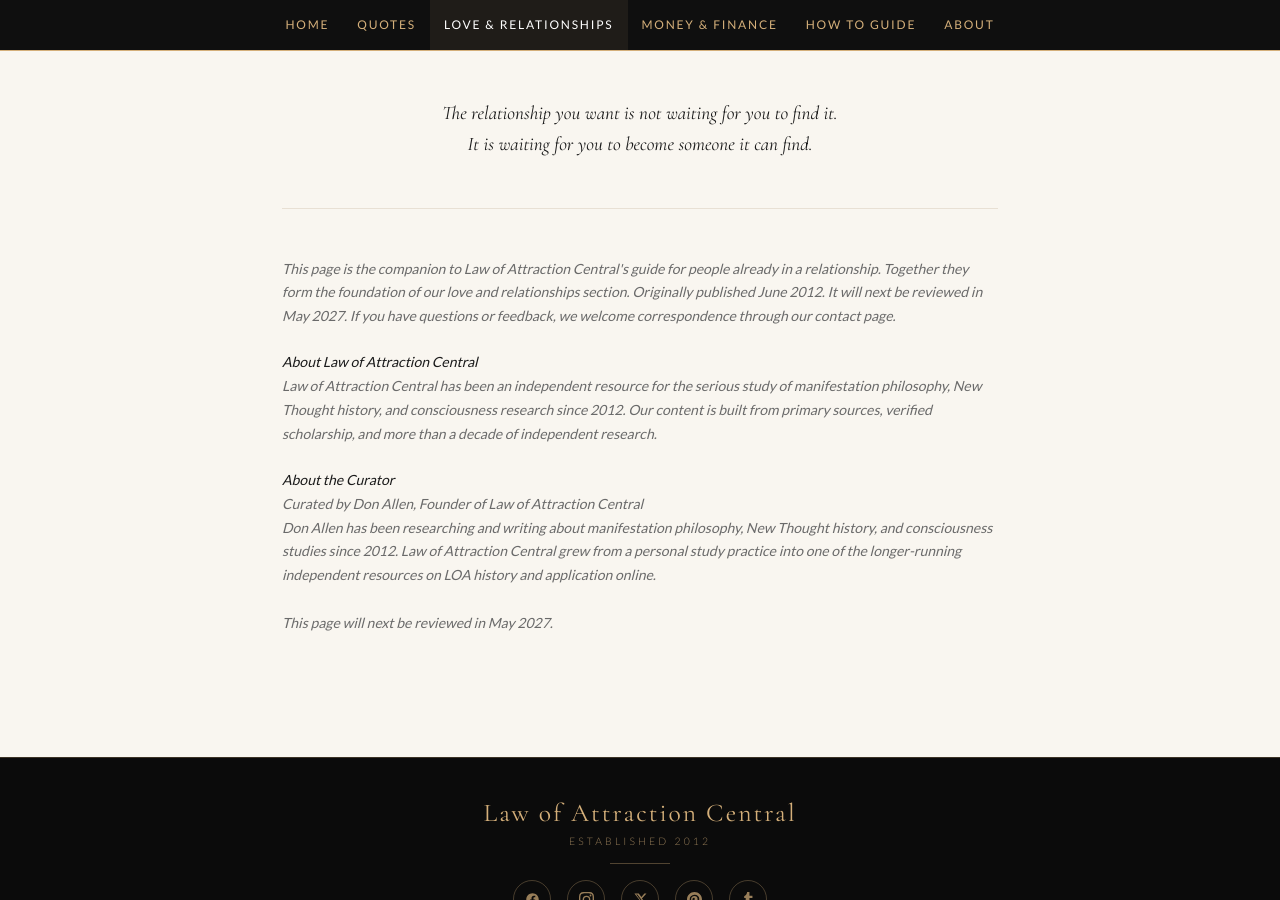
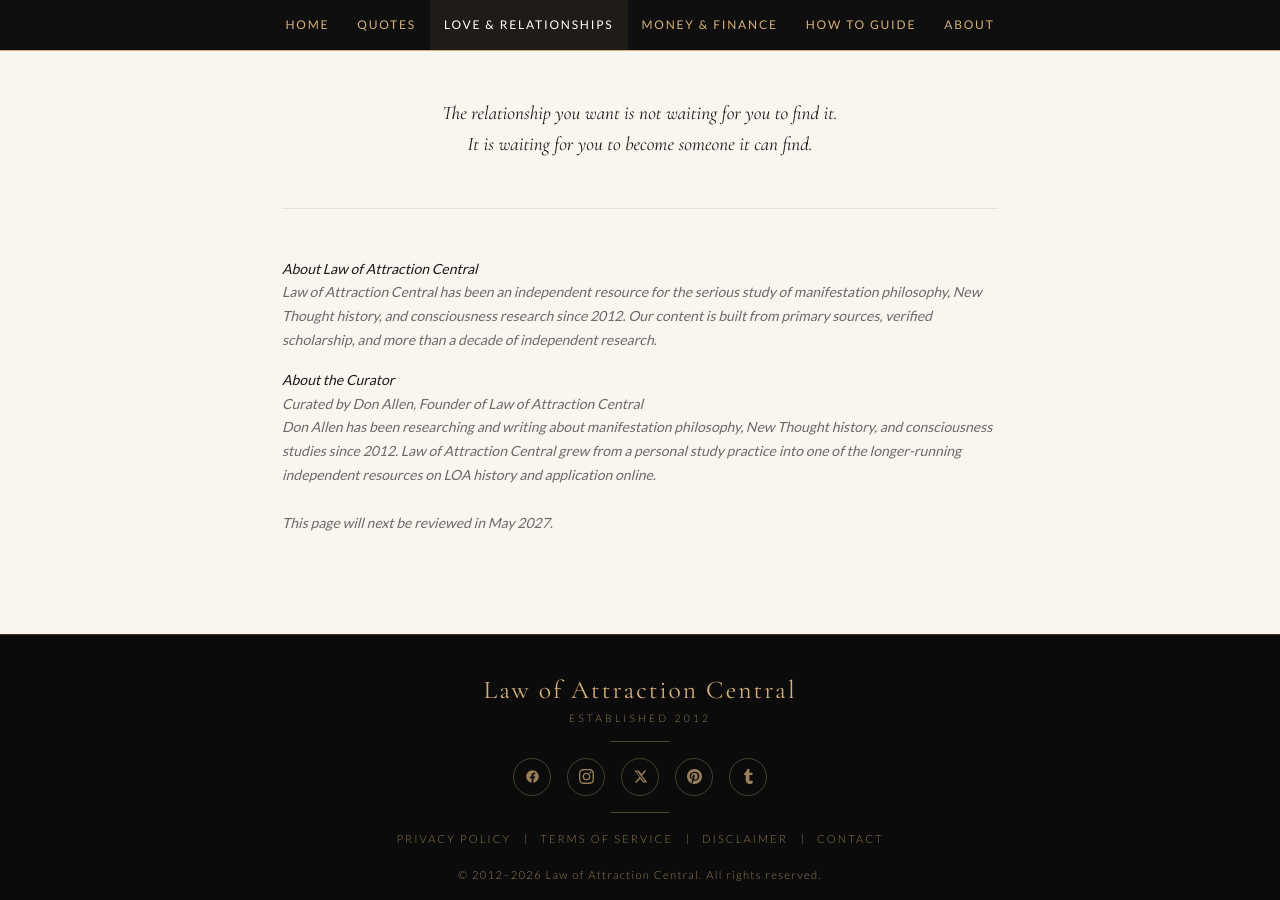
Before and after one commit to LOAC-Central/loacentral, a Jekyll site: the page built from law-of-attraction-love-relationships/singles/index.html, in a window 1280 px wide and 900 px high, scrolled down 6693 px. Built offline with Jekyll 4.4.1, drawn with Linux system fonts in a browser that asks for light colours.

Commit message:
Update index.html

```diff
--- a/law-of-attraction-love-relationships/singles/index.html
+++ b/law-of-attraction-love-relationships/singles/index.html
@@ -360,7 +360,7 @@
   }
 </style>
 
-<main class="page-wrapper" id="main-content">
+<div class="page-wrapper">
 
   <h1>Law of Attraction for Singles</h1>
   <p class="page-byline">Curated by Don Allen, Founder of Law of Attraction Central &nbsp;·&nbsp; Last reviewed May 2026</p>
@@ -474,14 +474,16 @@
 
   <hr>
 
-  <p class="sources-note">This page is the companion to Law of Attraction Central's guide for people already in a relationship. Together they form the foundation of our love and relationships section. Originally published June 2012. It will next be reviewed in May 2027. If you have questions or feedback, we welcome correspondence through our contact page.</p>
+   <div class="sources-note" style="margin-top:1rem;">
+    <strong style="color:#1a1a1a;">About Law of Attraction Central</strong><br>
+    Law of Attraction Central has been an independent resource for the serious study of manifestation philosophy, New Thought history, and consciousness research since 2012. Our content is built from primary sources, verified scholarship, and more than a decade of independent research.
+  </div>
 
-  <p class="sources-note" style="margin-top:1rem;"><strong style="color:#1a1a1a;">About Law of Attraction Central</strong><br>
-  Law of Attraction Central has been an independent resource for the serious study of manifestation philosophy, New Thought history, and consciousness research since 2012. Our content is built from primary sources, verified scholarship, and more than a decade of independent research.</p>
+  <div class="sources-note" style="margin-top:1rem;">
+    <strong style="color:#1a1a1a;">About the Curator</strong><br>
+    <em>Curated by Don Allen, Founder of Law of Attraction Central</em><br>
+    Don Allen has been researching and writing about manifestation philosophy, New Thought history, and consciousness studies since 2012. Law of Attraction Central grew from a personal study practice into one of the longer-running independent resources on LOA history and application online.<br><br>
+    This page will next be reviewed in May 2027.
+  </div>
 
-  <p class="sources-note" style="margin-top:1rem;"><strong style="color:#1a1a1a;">About the Curator</strong><br>
-  <em>Curated by Don Allen, Founder of Law of Attraction Central</em><br>
-  Don Allen has been researching and writing about manifestation philosophy, New Thought history, and consciousness studies since 2012. Law of Attraction Central grew from a personal study practice into one of the longer-running independent resources on LOA history and application online.<br><br>
-  This page will next be reviewed in May 2027.</p>
-
-</main>
+</div>
```
